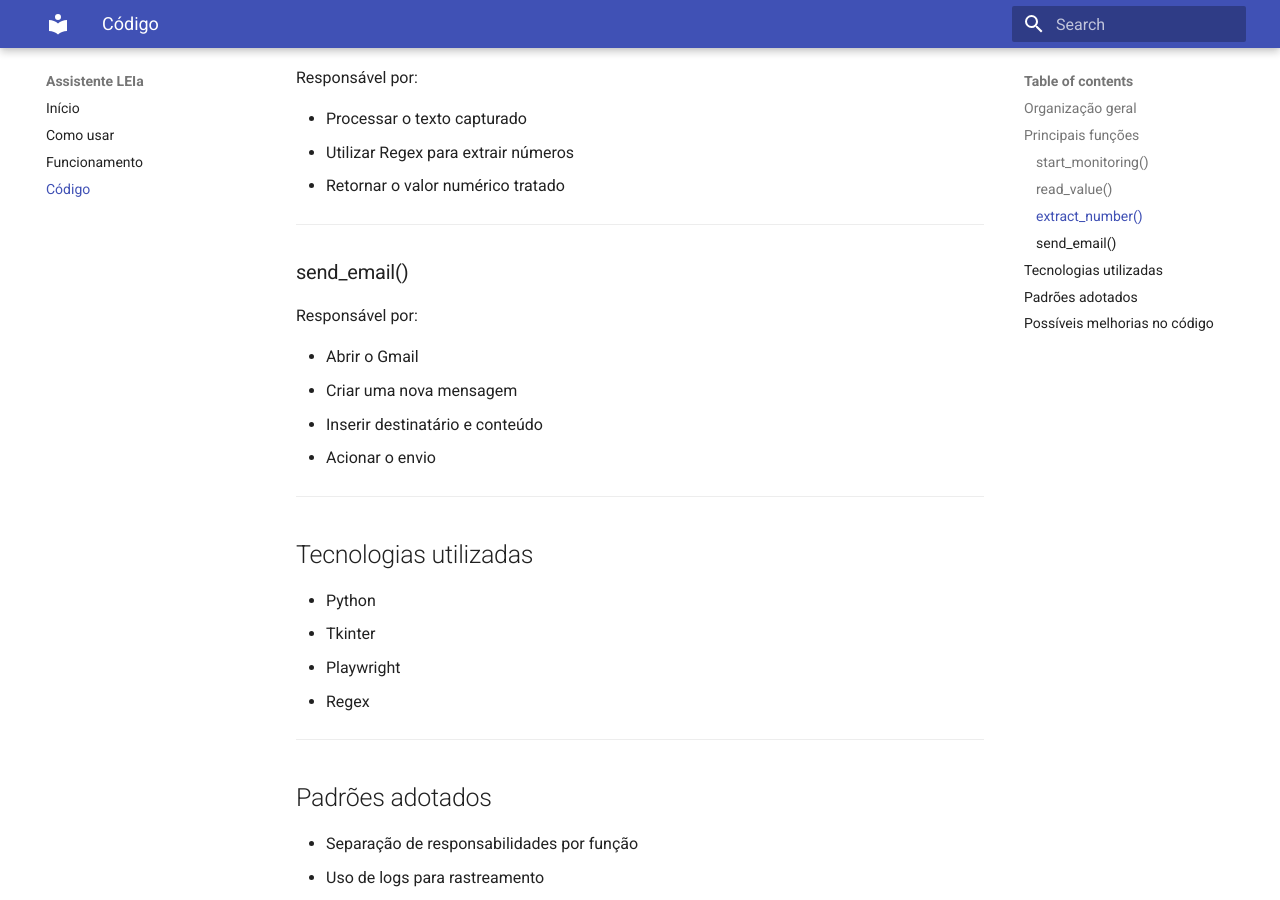
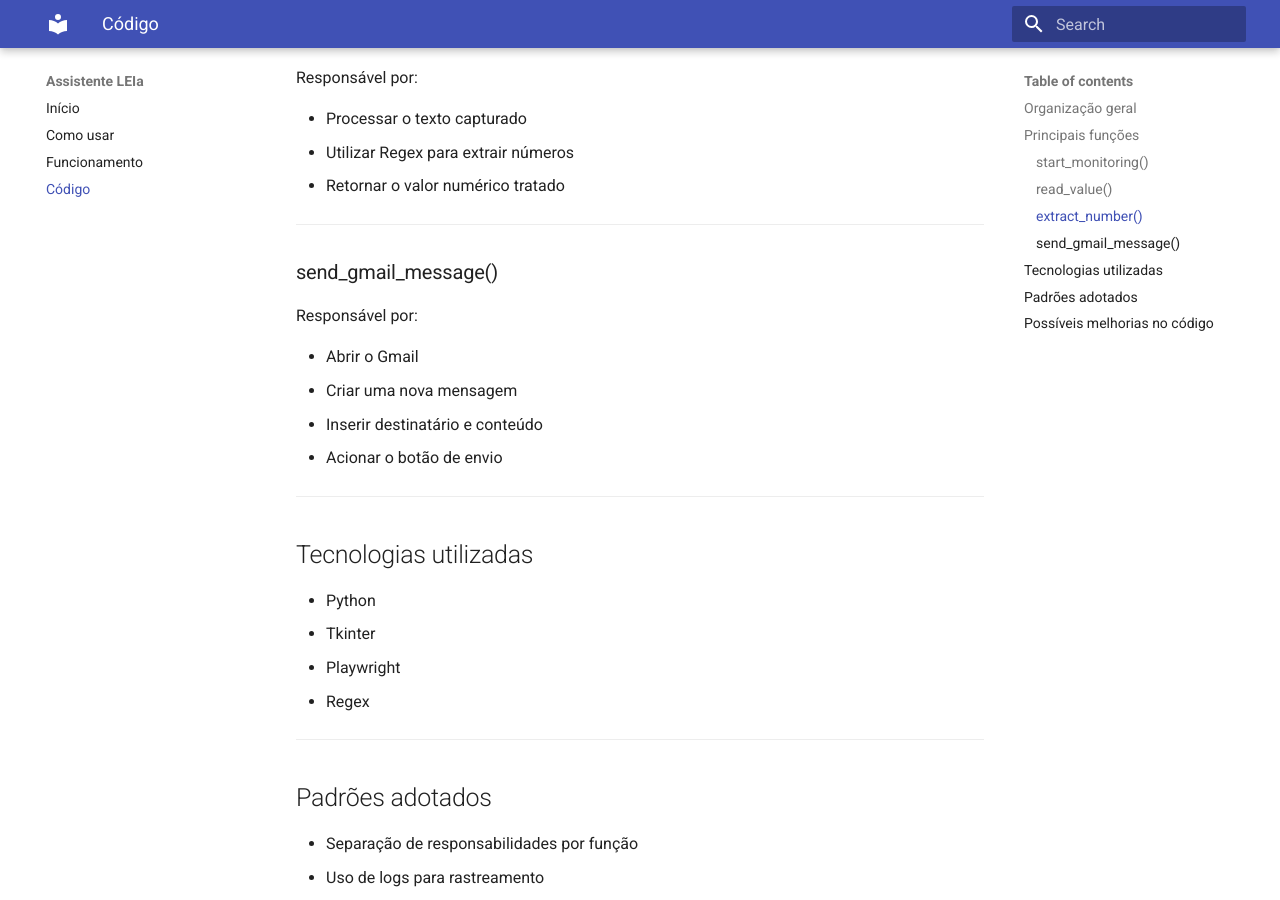
Before and after one commit to Leticialah/AssistenteLEIa, an MkDocs documentation site: the page built from docs/codigo.md, in a window 1280 px wide and 900 px high, scrolled down 1099 px. Built offline with MkDocs 1.6.1 and Material for MkDocs 9.7.7, drawn with Linux system fonts in a browser that asks for light colours.

Commit message:
Update codigo.md

```diff
--- a/docs/codigo.md
+++ b/docs/codigo.md
@@ -48,14 +48,14 @@ Responsável por:
 
 ---
 
-### send_email()
+### send_gmail_message()
 
 Responsável por:
 
 - Abrir o Gmail
 - Criar uma nova mensagem
 - Inserir destinatário e conteúdo
-- Acionar o envio
+- Acionar o botão de envio
 
 ---
 
```
